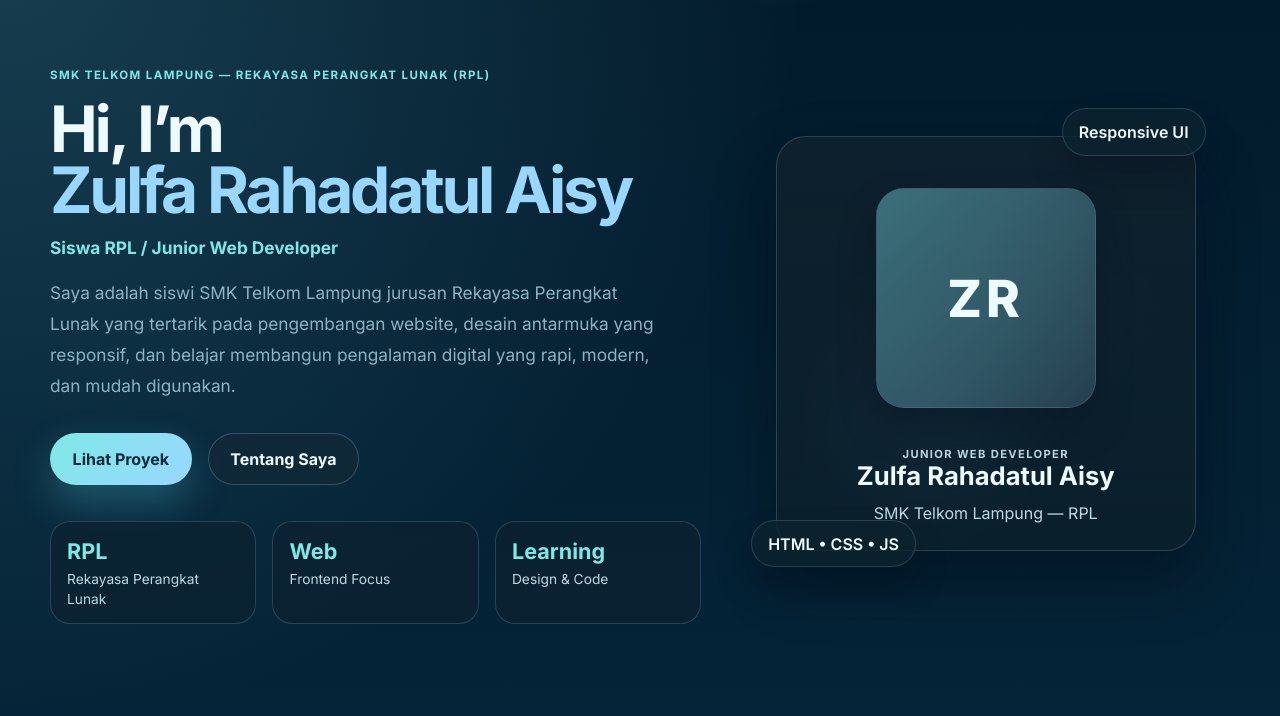
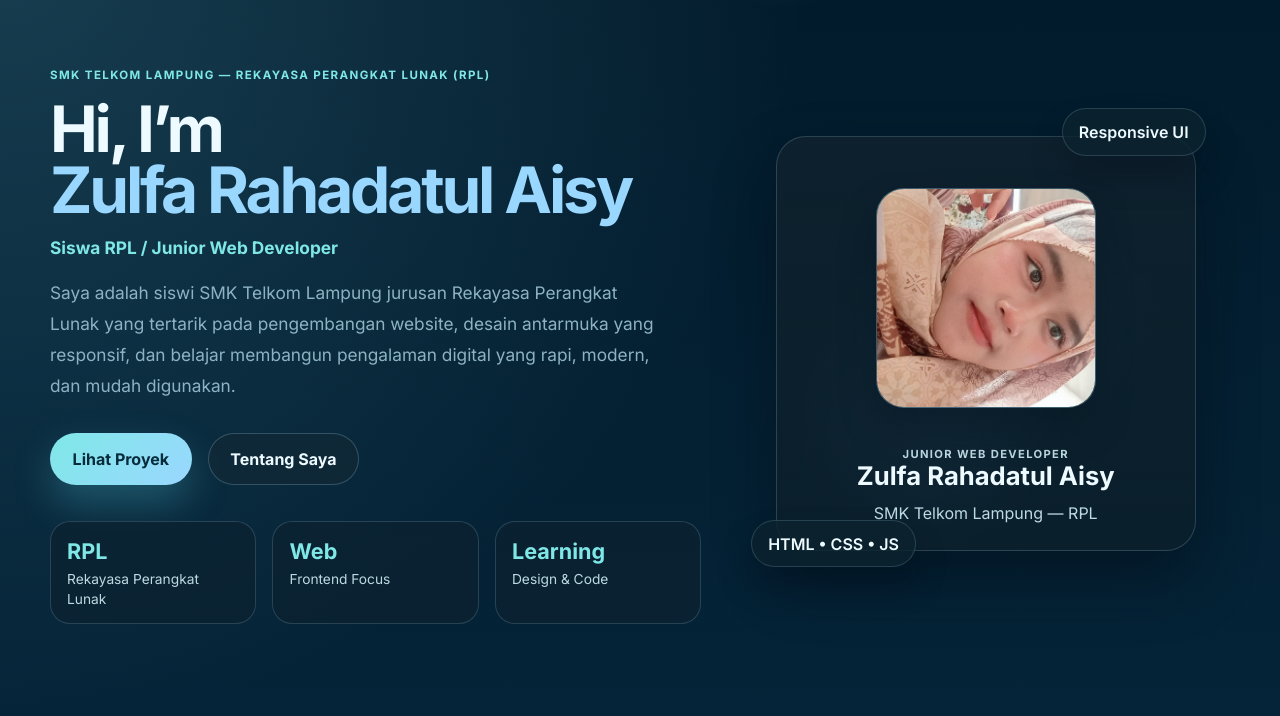
Before and after one commit to zulfaaa29/zulfaa_gurutamuu, a plain HTML site: page index.html in a window 1280 px wide. Shown: the part 84-800 px from the top of the page. Drawn offline with Linux system fonts and the light colour scheme.

Commit message:
Add files via upload

```diff
--- a/index.html
+++ b/index.html
@@ -82,7 +82,7 @@
               <div class="profile-card">
                 <div class="avatar-wrap">
                   <div class="avatar-shell">
-                    <img src="assets/foto zulfa.jpeg" alt="Zulfa Rahadatul Aisy" class="avatar-image" />
+                    <img src="foto zulfa.jpeg" alt="Zulfa Rahadatul Aisy" class="avatar-image" />
                     <span class="avatar-fallback">ZR</span>
                   </div>
                 </div>
```
